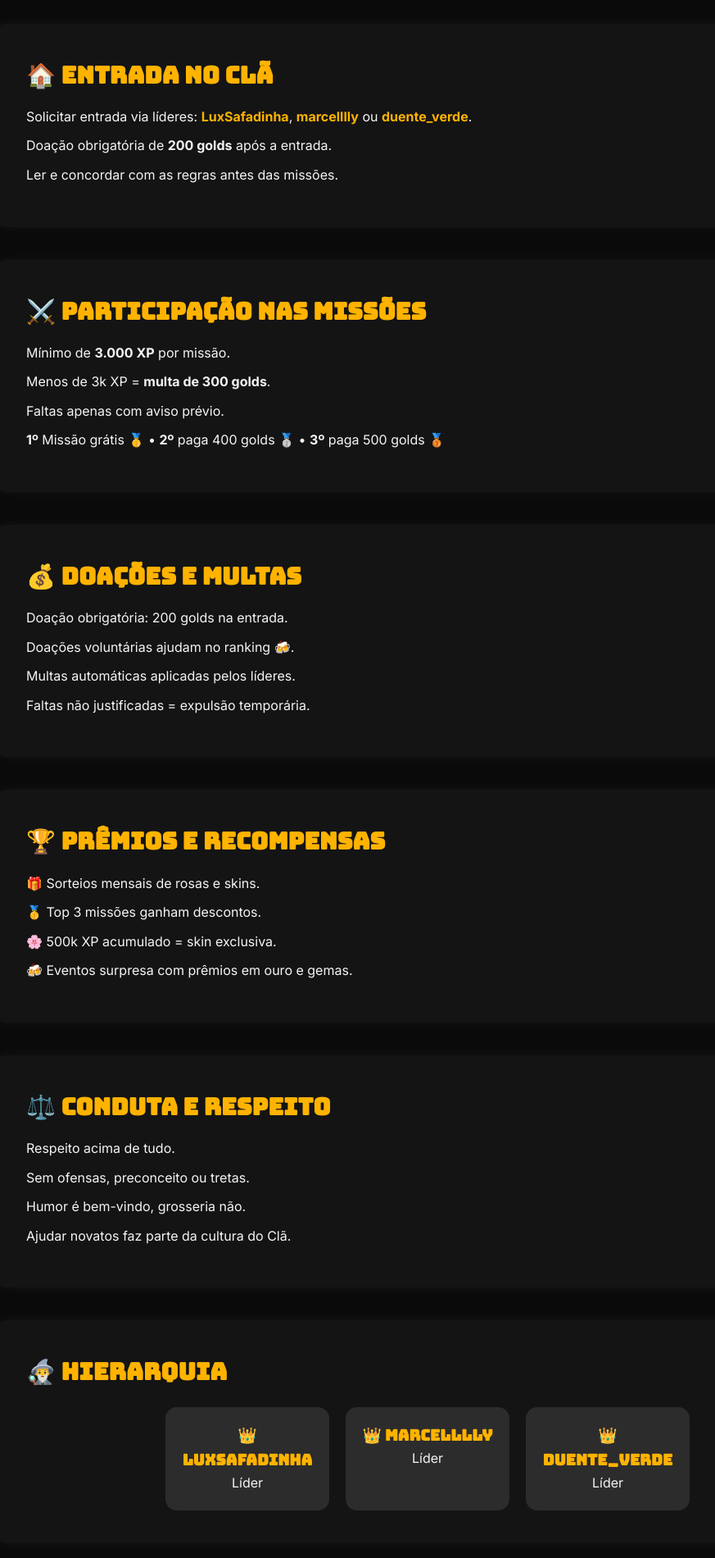
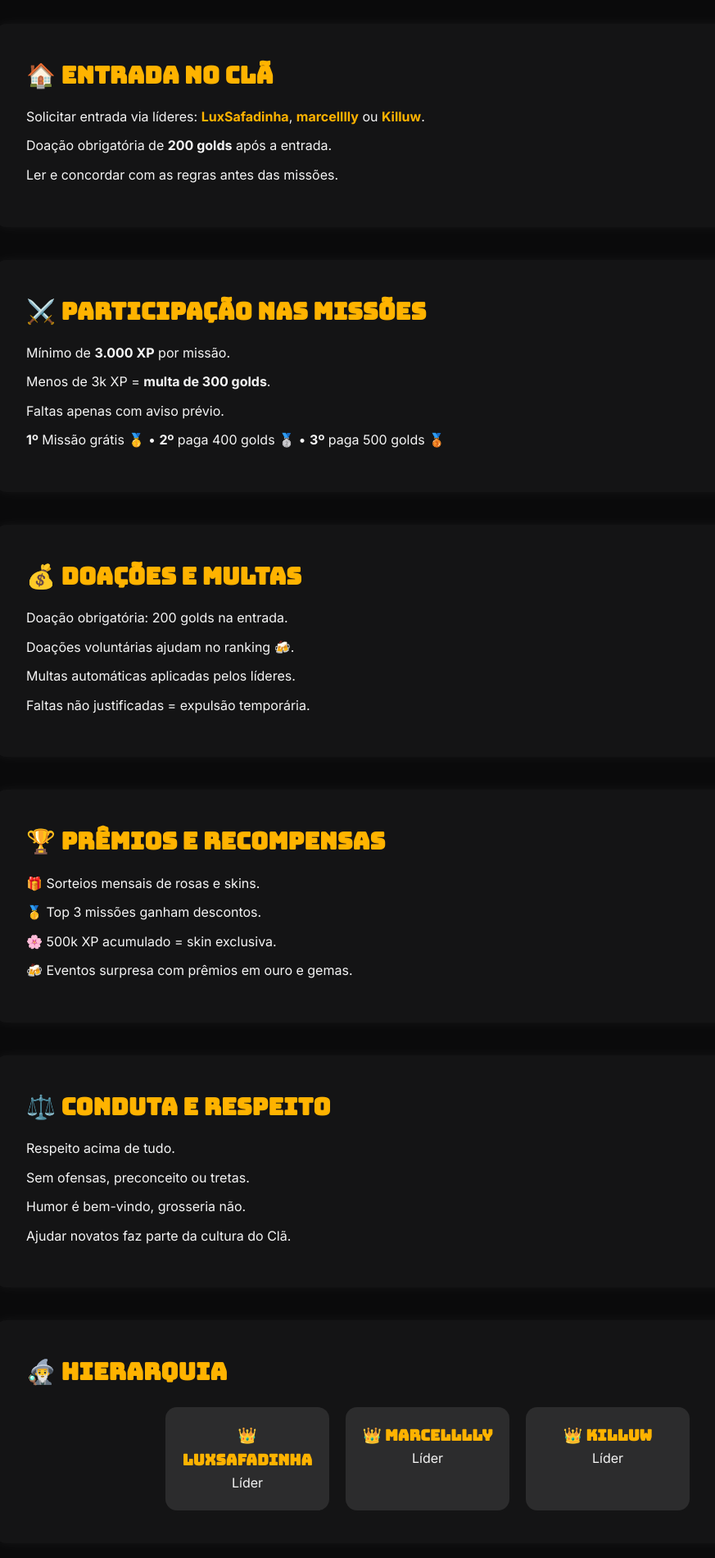
Before and after one commit to caiquecustodiob/Ambev, a plain HTML site: page index.html in a window 1280 px wide. Shown: the part 400-2300 px from the top of the page at 82% size, without its empty margins (118-991 px from the left). Drawn offline with Linux system fonts and the light colour scheme.

Commit message:
Add files via upload

```diff
--- a/index.html
+++ b/index.html
@@ -228,7 +228,7 @@
     <section id="entrada">
       <h2>🏠 Entrada no Clã</h2>
       <ul>
-        <li>Solicitar entrada via líderes: <span class="highlight">LuxSafadinha</span>, <span class="highlight">marcelllly</span> ou <span class="highlight">duente_verde</span>.</li>
+        <li>Solicitar entrada via líderes: <span class="highlight">LuxSafadinha</span>, <span class="highlight">marcelllly</span> ou <span class="highlight">Killuw</span>.</li>
         <li>Doação obrigatória de <strong>200 golds</strong> após a entrada.</li>
         <li>Ler e concordar com as regras antes das missões.</li>
       </ul>
@@ -286,7 +286,7 @@
           <p>Líder</p>
         </div>
         <div class="leader-card">
-          <h3>👑 duente_verde</h3>
+          <h3>👑 Killuw</h3>
           <p>Líder</p>
         </div>
       </div>
```
